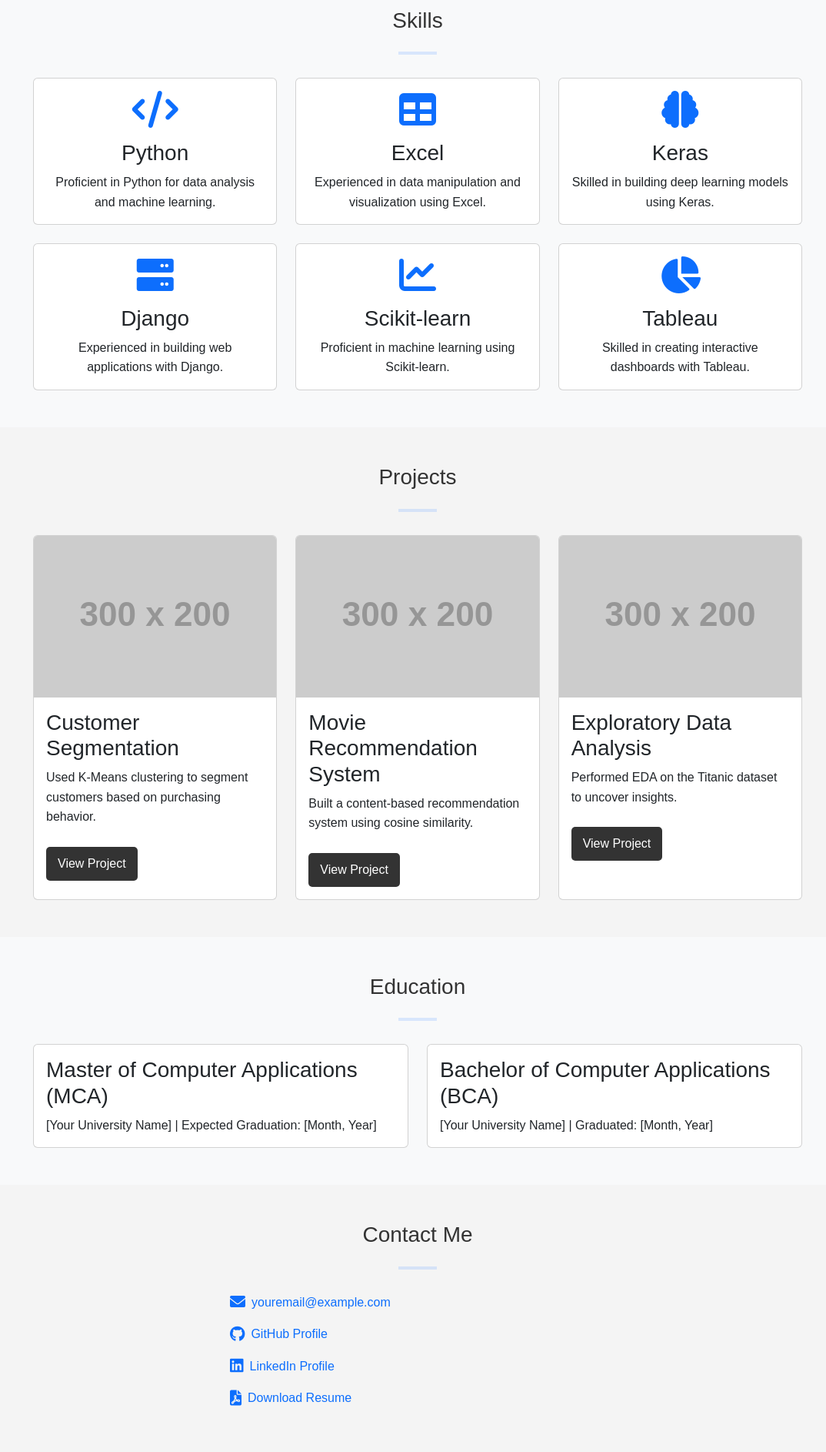
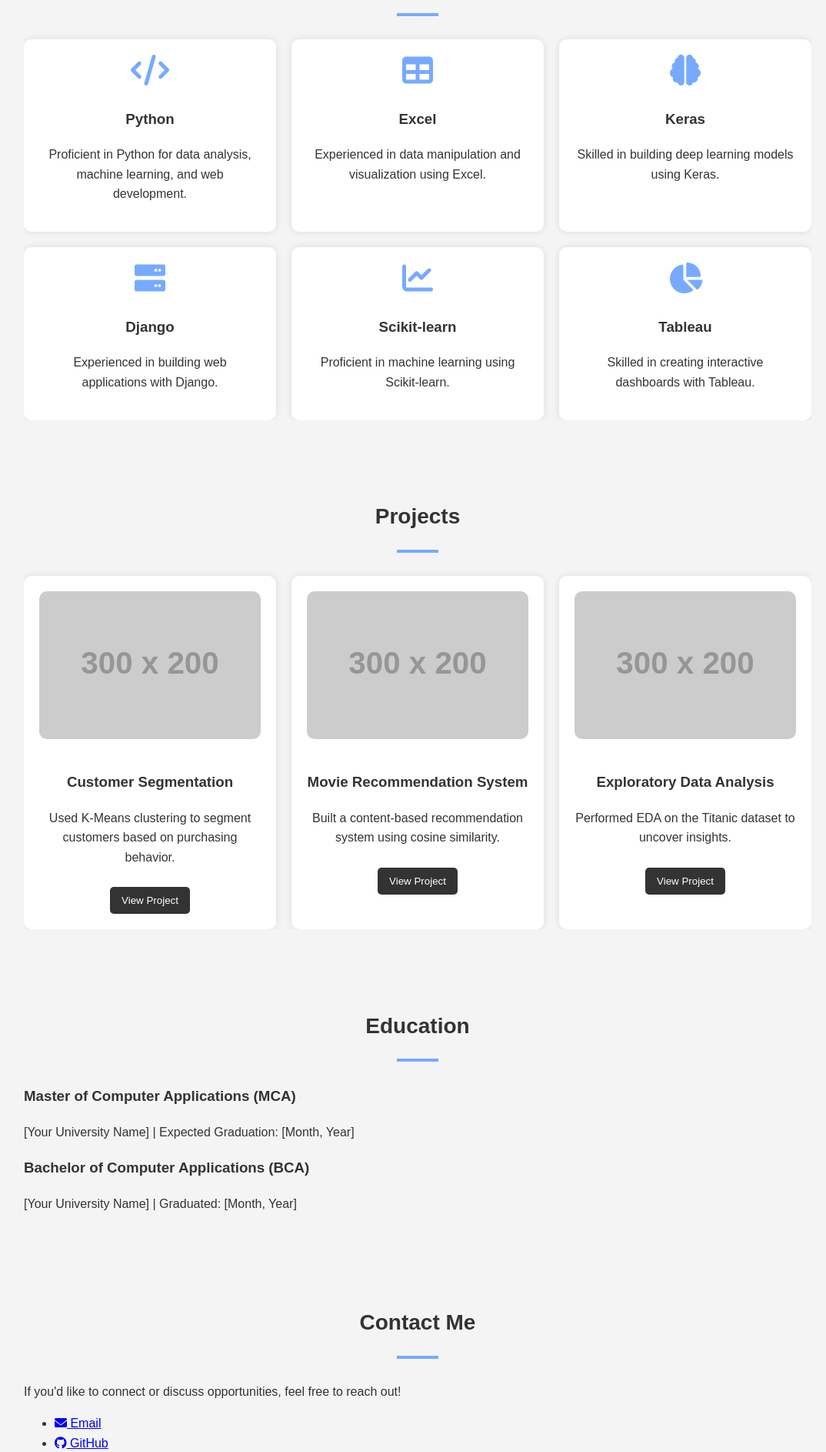
Before and after one commit to SH4N1D/portfolio, a plain HTML site: page index.html in a window 1280 px wide. Shown: the part 734-2620 px from the top of the page at 77% size, without its empty margins (97-1171 px from the left). Drawn offline with nearby package versions, Linux system fonts and the light colour scheme; placeholder pictures from the web are drawn by us.

Commit message:
Update index.html

```diff
--- a/index.html
+++ b/index.html
@@ -4,249 +4,141 @@
   <meta charset="UTF-8">
   <meta name="viewport" content="width=device-width, initial-scale=1.0">
   <title>Shanid - Data Scientist Portfolio</title>
-  <!-- Bootstrap CSS -->
-  <link href="https://cdn.jsdelivr.net/npm/bootstrap@5.3.0/dist/css/bootstrap.min.css" rel="stylesheet">
-  <!-- Custom CSS -->
   <link rel="stylesheet" href="styles.css">
-  <!-- Font Awesome -->
   <link rel="stylesheet" href="https://cdnjs.cloudflare.com/ajax/libs/font-awesome/6.0.0/css/all.min.css">
 </head>
 <body>
-  <!-- Navigation Bar -->
-  <nav class="navbar navbar-expand-lg navbar-dark bg-dark fixed-top">
+  <!-- Header Section -->
+  <header>
     <div class="container">
-      <a class="navbar-brand" href="#">Shanid</a>
-      <button class="navbar-toggler" type="button" data-bs-toggle="collapse" data-bs-target="#navbarNav">
-        <span class="navbar-toggler-icon"></span>
-      </button>
-      <div class="collapse navbar-collapse" id="navbarNav">
-        <ul class="navbar-nav ms-auto">
-          <li class="nav-item"><a class="nav-link" href="#about">About</a></li>
-          <li class="nav-item"><a class="nav-link" href="#skills">Skills</a></li>
-          <li class="nav-item"><a class="nav-link" href="#projects">Projects</a></li>
-          <li class="nav-item"><a class="nav-link" href="#education">Education</a></li>
-          <li class="nav-item"><a class="nav-link" href="#contact">Contact</a></li>
-        </ul>
-        <div class="theme-toggle ms-3">
-          <i class="fas fa-moon text-white"></i>
-        </div>
+      <div class="theme-toggle">
+        <i class="fas fa-moon"></i>
       </div>
-    </div>
-  </nav>
-
-  <!-- Header Section -->
-  <header class="bg-dark text-white text-center py-5 mt-5">
-    <div class="container">
-      <img src="https://via.placeholder.com/150" alt="Shanid" class="rounded-circle mb-3 profile-img">
-      <h1 class="display-4">Shanid</h1>
-      <p class="lead">Aspiring Data Scientist | MCA Student</p>
+      <img src="https://via.placeholder.com/150" alt="Shanid" class="profile-img">
+      <h1>Shanid</h1>
+      <p>Aspiring Data Scientist | MCA Student</p>
     </div>
   </header>
 
   <!-- About Section -->
-  <section id="about" class="py-5">
+  <section id="about">
     <div class="container">
-      <h2 class="text-center mb-4">About Me</h2>
+      <h2>About Me</h2>
       <hr class="section-hr">
-      <p class="lead text-center">
+      <p>
         Hi, I'm Shanid, a passionate MCA student with a strong interest in data science and machine learning.
-        I enjoy working with data to uncover insights and build predictive models.
+        I enjoy working with data to uncover insights and build predictive models. I'm skilled in Python, Excel, Keras, Django, Scikit-learn, and Tableau.
+        I'm currently looking for opportunities to apply my knowledge in real-world projects.
       </p>
     </div>
   </section>
 
   <!-- Skills Section -->
-  <section id="skills" class="py-5 bg-light">
+  <section id="skills">
     <div class="container">
-      <h2 class="text-center mb-4">Skills</h2>
+      <h2>Skills</h2>
       <hr class="section-hr">
-      <div class="row g-4">
-        <div class="col-md-4">
-          <div class="card h-100">
-            <div class="card-body text-center">
-              <i class="fas fa-code fa-3x text-primary mb-3"></i>
-              <h3 class="card-title">Python</h3>
-              <p class="card-text">Proficient in Python for data analysis and machine learning.</p>
-            </div>
-          </div>
+      <div class="skills-grid">
+        <div class="skill-card">
+          <i class="fas fa-code skill-icon"></i>
+          <h3>Python</h3>
+          <p>Proficient in Python for data analysis, machine learning, and web development.</p>
         </div>
-        <div class="col-md-4">
-          <div class="card h-100">
-            <div class="card-body text-center">
-              <i class="fas fa-table fa-3x text-primary mb-3"></i>
-              <h3 class="card-title">Excel</h3>
-              <p class="card-text">Experienced in data manipulation and visualization using Excel.</p>
-            </div>
-          </div>
+        <div class="skill-card">
+          <i class="fas fa-table skill-icon"></i>
+          <h3>Excel</h3>
+          <p>Experienced in data manipulation and visualization using Excel.</p>
         </div>
-        <div class="col-md-4">
-          <div class="card h-100">
-            <div class="card-body text-center">
-              <i class="fas fa-brain fa-3x text-primary mb-3"></i>
-              <h3 class="card-title">Keras</h3>
-              <p class="card-text">Skilled in building deep learning models using Keras.</p>
-            </div>
-          </div>
+        <div class="skill-card">
+          <i class="fas fa-brain skill-icon"></i>
+          <h3>Keras</h3>
+          <p>Skilled in building deep learning models using Keras.</p>
         </div>
-        <div class="col-md-4">
-          <div class="card h-100">
-            <div class="card-body text-center">
-              <i class="fas fa-server fa-3x text-primary mb-3"></i>
-              <h3 class="card-title">Django</h3>
-              <p class="card-text">Experienced in building web applications with Django.</p>
-            </div>
-          </div>
+        <div class="skill-card">
+          <i class="fas fa-server skill-icon"></i>
+          <h3>Django</h3>
+          <p>Experienced in building web applications with Django.</p>
         </div>
-        <div class="col-md-4">
-          <div class="card h-100">
-            <div class="card-body text-center">
-              <i class="fas fa-chart-line fa-3x text-primary mb-3"></i>
-              <h3 class="card-title">Scikit-learn</h3>
-              <p class="card-text">Proficient in machine learning using Scikit-learn.</p>
-            </div>
-          </div>
+        <div class="skill-card">
+          <i class="fas fa-chart-line skill-icon"></i>
+          <h3>Scikit-learn</h3>
+          <p>Proficient in machine learning using Scikit-learn.</p>
         </div>
-        <div class="col-md-4">
-          <div class="card h-100">
-            <div class="card-body text-center">
-              <i class="fas fa-chart-pie fa-3x text-primary mb-3"></i>
-              <h3 class="card-title">Tableau</h3>
-              <p class="card-text">Skilled in creating interactive dashboards with Tableau.</p>
-            </div>
-          </div>
+        <div class="skill-card">
+          <i class="fas fa-chart-pie skill-icon"></i>
+          <h3>Tableau</h3>
+          <p>Skilled in creating interactive dashboards with Tableau.</p>
         </div>
       </div>
     </div>
   </section>
 
   <!-- Projects Section -->
-  <section id="projects" class="py-5">
+  <section id="projects">
     <div class="container">
-      <h2 class="text-center mb-4">Projects</h2>
+      <h2>Projects</h2>
       <hr class="section-hr">
-      <div class="row g-4">
-        <div class="col-md-4">
-          <div class="card h-100">
-            <img src="https://via.placeholder.com/300x200" class="card-img-top" alt="Project 1">
-            <div class="card-body">
-              <h3 class="card-title">Customer Segmentation</h3>
-              <p class="card-text">Used K-Means clustering to segment customers based on purchasing behavior.</p>
-              <button class="btn btn-primary view-project-btn" data-project="0">View Project</button>
-            </div>
-          </div>
+      <div class="projects-grid">
+        <div class="project-card">
+          <img src="https://via.placeholder.com/300x200" alt="Project 1">
+          <h3>Customer Segmentation</h3>
+          <p>Used K-Means clustering to segment customers based on purchasing behavior.</p>
+          <button class="view-project-btn" data-project="1">View Project</button>
         </div>
-        <div class="col-md-4">
-          <div class="card h-100">
-            <img src="https://via.placeholder.com/300x200" class="card-img-top" alt="Project 2">
-            <div class="card-body">
-              <h3 class="card-title">Movie Recommendation System</h3>
-              <p class="card-text">Built a content-based recommendation system using cosine similarity.</p>
-              <button class="btn btn-primary view-project-btn" data-project="1">View Project</button>
-            </div>
-          </div>
+        <div class="project-card">
+          <img src="https://via.placeholder.com/300x200" alt="Project 2">
+          <h3>Movie Recommendation System</h3>
+          <p>Built a content-based recommendation system using cosine similarity.</p>
+          <button class="view-project-btn" data-project="2">View Project</button>
         </div>
-        <div class="col-md-4">
-          <div class="card h-100">
-            <img src="https://via.placeholder.com/300x200" class="card-img-top" alt="Project 3">
-            <div class="card-body">
-              <h3 class="card-title">Exploratory Data Analysis</h3>
-              <p class="card-text">Performed EDA on the Titanic dataset to uncover insights.</p>
-              <button class="btn btn-primary view-project-btn" data-project="2">View Project</button>
-            </div>
-          </div>
+        <div class="project-card">
+          <img src="https://via.placeholder.com/300x200" alt="Project 3">
+          <h3>Exploratory Data Analysis</h3>
+          <p>Performed EDA on the Titanic dataset to uncover insights.</p>
+          <button class="view-project-btn" data-project="3">View Project</button>
         </div>
       </div>
     </div>
   </section>
 
-  <!-- Project Details Modal -->
-  <div class="modal fade" id="projectModal" tabindex="-1">
-    <div class="modal-dialog">
-      <div class="modal-content">
-        <div class="modal-header">
-          <h5 class="modal-title">Project Details</h5>
-          <button type="button" class="btn-close" data-bs-dismiss="modal"></button>
-        </div>
-        <div class="modal-body">
-          <h3 id="modalTitle"></h3>
-          <p id="modalDescription"></p>
-          <h4>Technologies Used</h4>
-          <ul id="modalTechnologies"></ul>
-        </div>
+  <!-- Education Section -->
+  <section id="education">
+    <div class="container">
+      <h2>Education</h2>
+      <hr class="section-hr">
+      <div class="education-item">
+        <h3>Master of Computer Applications (MCA)</h3>
+        <p>[Your University Name] | Expected Graduation: [Month, Year]</p>
       </div>
-    </div>
-  </div>
-
-  <!-- Education Section -->
-  <section id="education" class="py-5 bg-light">
-    <div class="container">
-      <h2 class="text-center mb-4">Education</h2>
-      <hr class="section-hr">
-      <div class="row">
-        <div class="col-md-6">
-          <div class="card h-100">
-            <div class="card-body">
-              <h3 class="card-title">Master of Computer Applications (MCA)</h3>
-              <p class="card-text">[Your University Name] | Expected Graduation: [Month, Year]</p>
-            </div>
-          </div>
-        </div>
-        <div class="col-md-6">
-          <div class="card h-100">
-            <div class="card-body">
-              <h3 class="card-title">Bachelor of Computer Applications (BCA)</h3>
-              <p class="card-text">[Your University Name] | Graduated: [Month, Year]</p>
-            </div>
-          </div>
-        </div>
+      <div class="education-item">
+        <h3>Bachelor of Computer Applications (BCA)</h3>
+        <p>[Your University Name] | Graduated: [Month, Year]</p>
       </div>
     </div>
   </section>
 
   <!-- Contact Section -->
-  <section id="contact" class="py-5">
+  <section id="contact">
     <div class="container">
-      <h2 class="text-center mb-4">Contact Me</h2>
+      <h2>Contact Me</h2>
       <hr class="section-hr">
-      <div class="row justify-content-center">
-        <div class="col-md-6">
-          <ul class="list-unstyled">
-            <li class="mb-3">
-              <a href="mailto:youremail@example.com" class="text-decoration-none">
-                <i class="fas fa-envelope fa-lg me-2"></i>youremail@example.com
-              </a>
-            </li>
-            <li class="mb-3">
-              <a href="https://github.com/yourusername" class="text-decoration-none">
-                <i class="fab fa-github fa-lg me-2"></i>GitHub Profile
-              </a>
-            </li>
-            <li class="mb-3">
-              <a href="https://linkedin.com/in/yourusername" class="text-decoration-none">
-                <i class="fab fa-linkedin fa-lg me-2"></i>LinkedIn Profile
-              </a>
-            </li>
-            <li class="mb-3">
-              <a href="assets/resume.pdf" class="text-decoration-none">
-                <i class="fas fa-file-pdf fa-lg me-2"></i>Download Resume
-              </a>
-            </li>
-          </ul>
-        </div>
-      </div>
+      <p>If you'd like to connect or discuss opportunities, feel free to reach out!</p>
+      <ul>
+        <li><a href="mailto:youremail@example.com"><i class="fas fa-envelope"></i> Email</a></li>
+        <li><a href="https://github.com/yourusername" target="_blank"><i class="fab fa-github"></i> GitHub</a></li>
+        <li><a href="https://linkedin.com/in/yourusername" target="_blank"><i class="fab fa-linkedin"></i> LinkedIn</a></li>
+        <li><a href="assets/resume.pdf" target="_blank"><i class="fas fa-file-pdf"></i> Download Resume</a></li>
+      </ul>
     </div>
   </section>
 
   <!-- Footer -->
-  <footer class="bg-dark text-white text-center py-4">
+  <footer>
     <div class="container">
-      <p class="mb-0">&copy; 2025 Shanid. All rights reserved.</p>
+      <p>&copy; 2025 Shanid. All rights reserved.</p>
     </div>
   </footer>
 
-  <!-- Bootstrap JS -->
-  <script src="https://cdn.jsdelivr.net/npm/bootstrap@5.3.0/dist/js/bootstrap.bundle.min.js"></script>
-  <!-- Custom JS -->
   <script src="script.js"></script>
 </body>
 </html>
```
